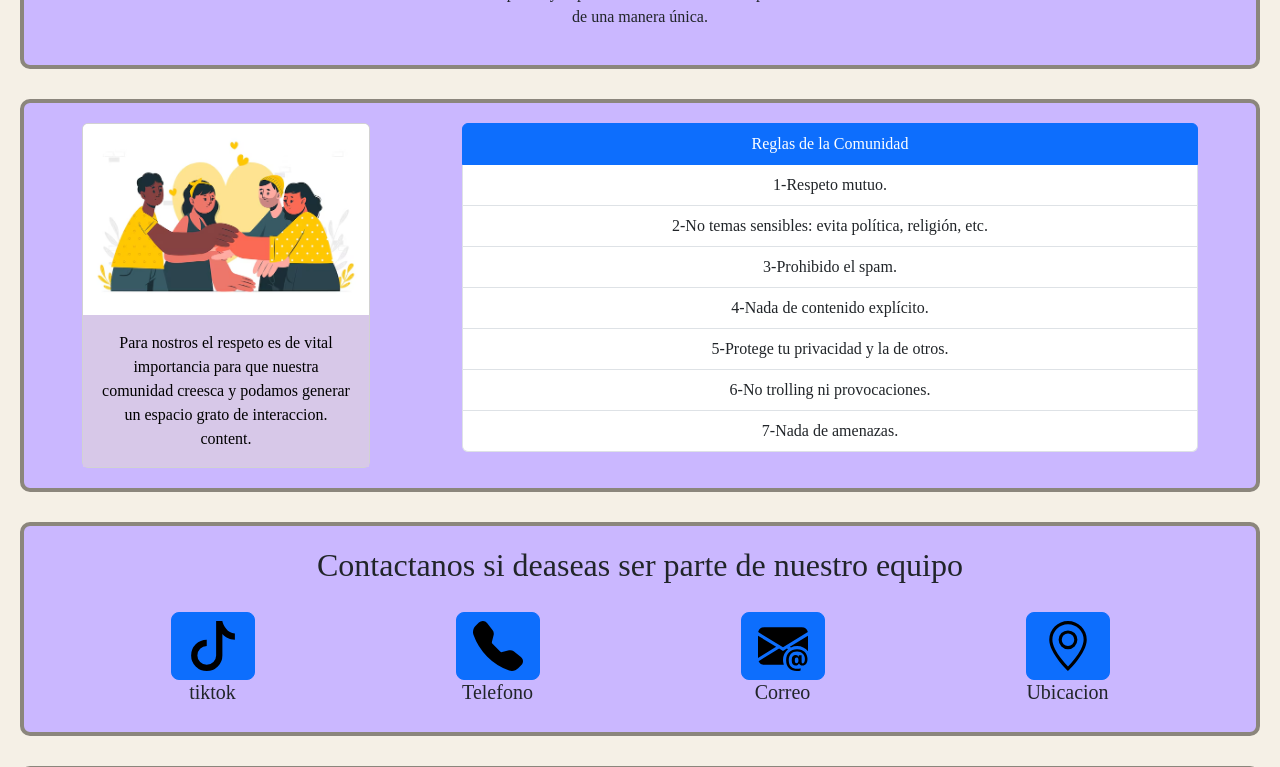
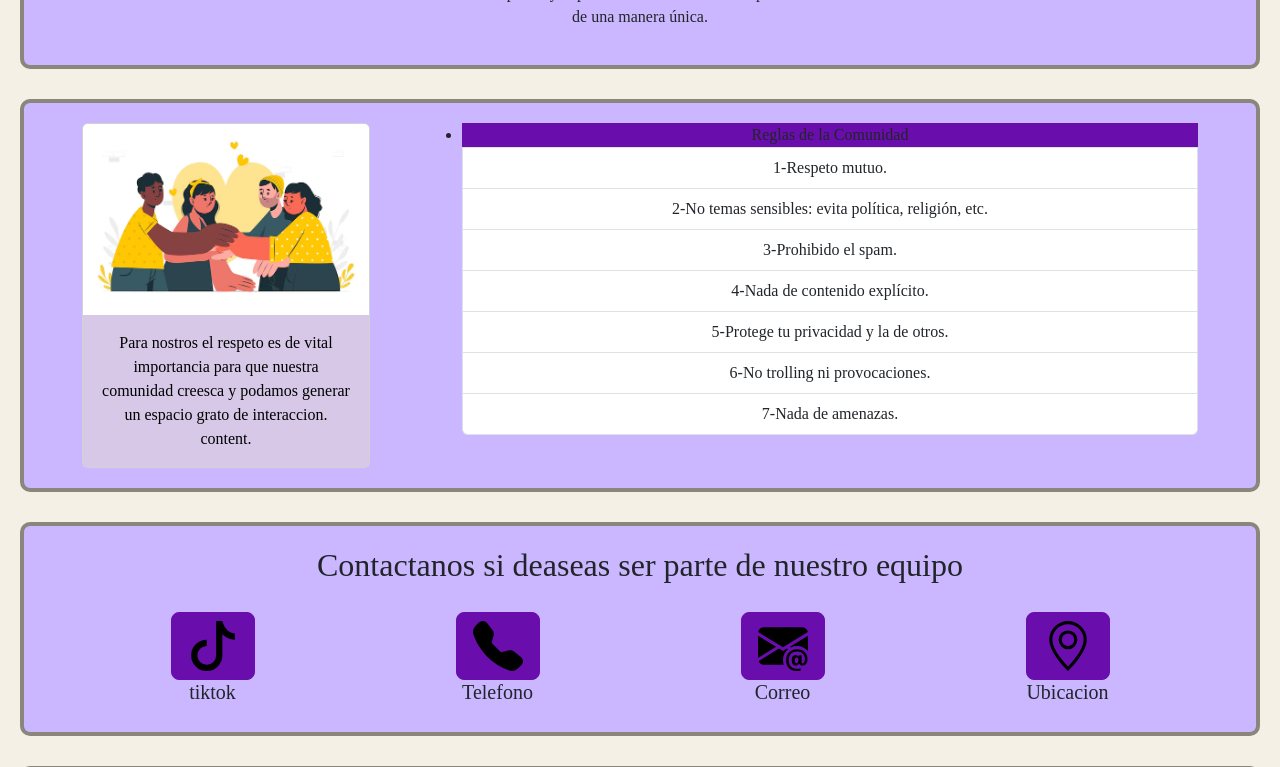
Before and after one commit to CamiloAlavrez21/paginaParfum, a PHP site: page /HTML/nosotros.html in a window 1280 px wide. Shown: the part 1182-1949 px from the top of the page. Run offline with PHP 8.4, Linux system fonts and the light colour scheme.

Commit message:
cambio de color botones

```diff
--- a/CSS/nosotros.css
+++ b/CSS/nosotros.css
@@ -76,11 +76,13 @@ body {
     transition: opacity 0.3s ease;
 }
 
-/* Al pasar el ratón sobre el carousel-item, se muestra el párrafo */
 .carousel-item:hover .carousel-description {
     opacity: 1;
 }
-
+/*  Tabla   */
+.list-group-item-1{
+    background-color: #6a0dad !important;
+}
 /*  Botones     */
 .col{
     padding-top: 20px;
@@ -91,13 +93,16 @@ body {
     height: 50px;
 }
 
+
 .btn-primary {
+    background-color: #6a0dad !important;
+    border-color: #6a0dad !important;
     transition: box-shadow 0.3s ease, transform 0.3s ease;
 
 }
 
 .btn-primary:hover {
-    box-shadow: 0 0 20px cyan;
+    box-shadow: 0 0 20px #a25cd4;
     transform: scale(1.05);
 }
 
--- a/CSS/registro.css
+++ b/CSS/registro.css
@@ -25,6 +25,11 @@ body {
     background-color: #CAB7FF;
     border: 5px solid #8B867C;
     border-radius: 20px;
+}
+
+.btn-primary {
+    background-color: #6a0dad !important;
+    border-color: #6a0dad !important;
 }
 
 /*  CONTENEDOR DEL FORMULARIO   */
--- a/HTML/nosotros.html
+++ b/HTML/nosotros.html
@@ -169,7 +169,7 @@
                 </div>
                 <div class="col-8">
                     <ul class="list-group">
-                        <li class="list-group-item active" aria-current="true">Reglas de la Comunidad</li>
+                        <li class="list-group-item-1 active" aria-current="true">Reglas de la Comunidad</li>
                         <li class="list-group-item">1-Respeto mutuo.</li>
                         <li class="list-group-item">2-No temas sensibles: evita política, religión, etc.</li>
                         <li class="list-group-item">3-Prohibido el spam.</li>
@@ -262,7 +262,7 @@
                             </div>
                         </div>
                         <div class="col-12">
-                            <button class="btn btn-primary" type="submit">Submit form</button>
+                            <button class="btn btn-primary" type="submit">guardar</button>
                         </div>
                     </form>
                 </div>
```
Also changed, not shown: CSS/index.css (+15 -0 lines).
